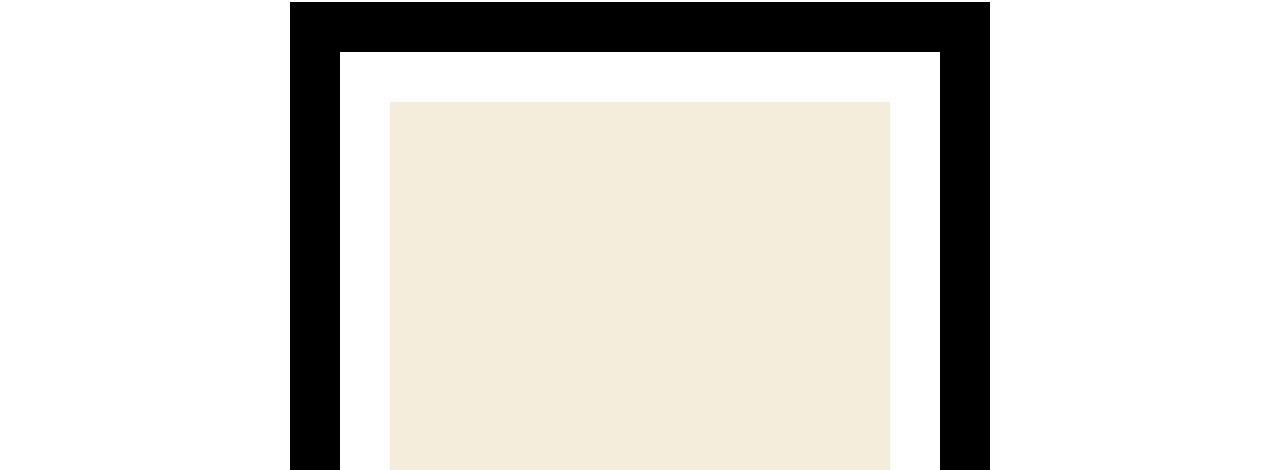
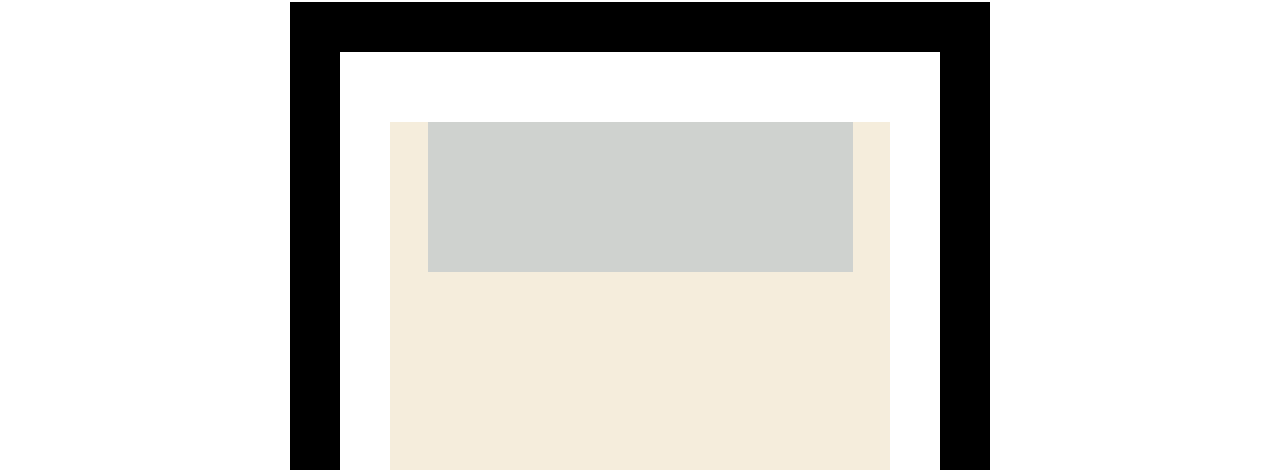
Before and after one commit to JenBaldonado/rothko-painting, a plain HTML site: page index.html in a window 1280 px wide. Shown: the part 330-800 px from the top of the page. Drawn offline with Linux system fonts and the light colour scheme.

Commit message:
S10: Add div.one height, width, bgcolor

```diff
--- a/index.html
+++ b/index.html
@@ -15,7 +15,12 @@
     " alt="box model 3" />
 
     <div class="frame">
-        <div class="canvas"></div>
+        <div class="canvas">
+            <div class="one">
+
+            </div>
+        </div>
+
     </div>
 </body>
 </html>
--- a/styles.css
+++ b/styles.css
@@ -16,3 +16,10 @@ accent color: EB1D36
     padding: 50px;
     margin: 20px auto;
 }
+
+.one {
+    width: 425px;
+    height: 150px;
+    background-color: #CFD2CF;
+    margin: 20px auto;
+}
```
